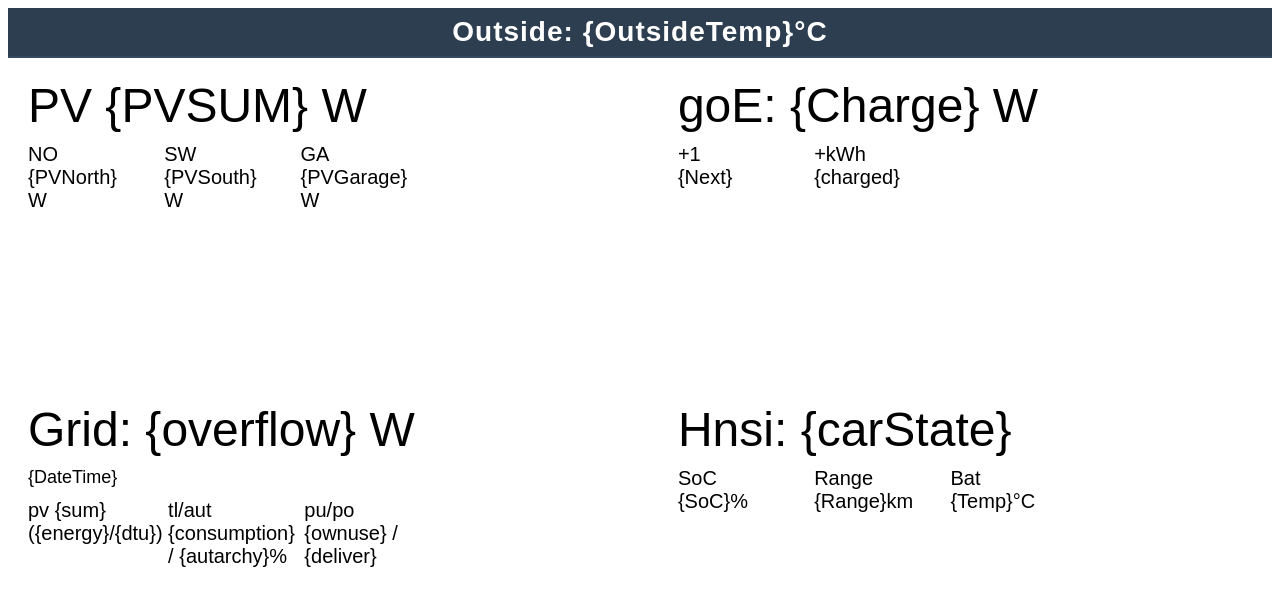
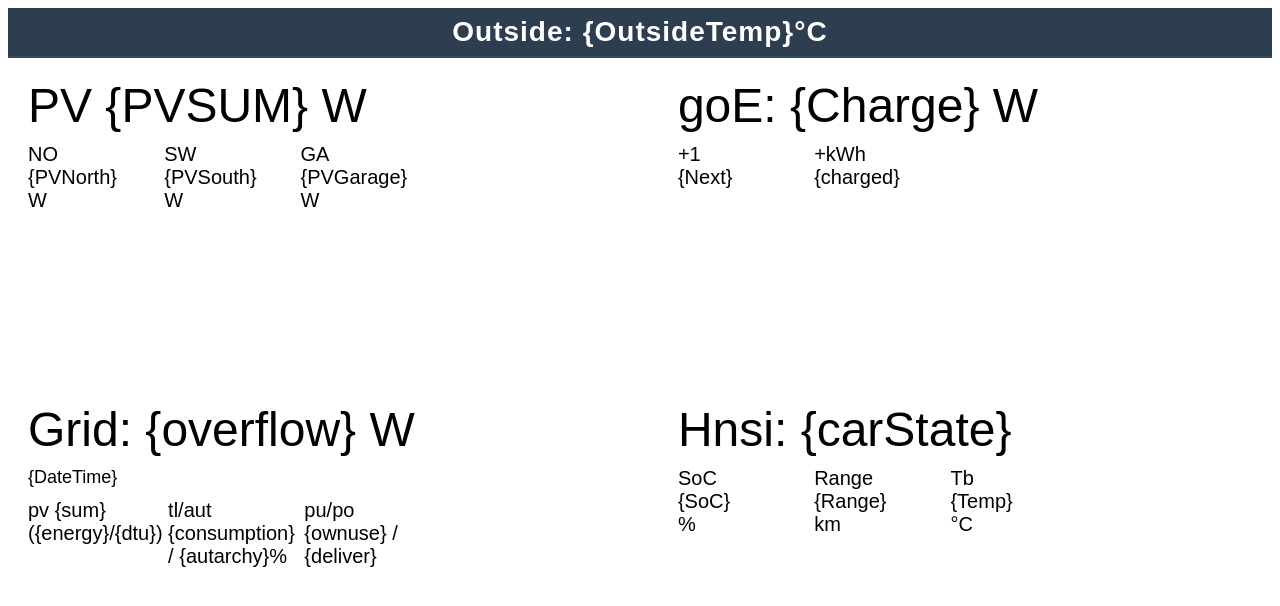
Before and after one commit to stdwanze/counterstat, a website: page portaltemplate.html in a window 1280 px wide. Drawn offline with Linux system fonts and the light colour scheme.

Commit message:
fixed celsius

```diff
--- a/portaltemplate.html
+++ b/portaltemplate.html
@@ -1,5 +1,6 @@
 <html>
     <head>
+        <meta charset="UTF-8">
         <link rel="stylesheet" href="styles.css">
         <meta http-equiv="refresh" content="40">
         <meta name="viewport" content="width=device-width, initial-scale=1.0">
@@ -7,7 +8,7 @@
 
     <body>
         <div class="tempbanner">
-            <span class="temptext">Outside: {OutsideTemp}°C</span>
+            <span class="temptext">Outside: {OutsideTemp}&deg;C</span>
         </div>
         <div class="rahmen">
         <div id="pv" class="module">
@@ -42,9 +43,9 @@
         <div id="car" class="module floatright">
             <span class="big element">Hnsi: <font size='10'>{carState}</font> </span>
             <div class="nested">
-                <span class="small element"> SoC </br>{SoC}%</span>
-                <span class="small element"> Range </br>{Range}km</span>
-                <span class="small element"> Bat </br>{Temp}°C</span>
+                <span class="small element"> SoC </br>{SoC} </br>%</span>
+                <span class="small element"> Range </br>{Range} </br>km</span>
+                <span class="small element"> Tb </br>{Temp} </br>&deg;C</span>
             </div>
         </div>
     </div>
```
